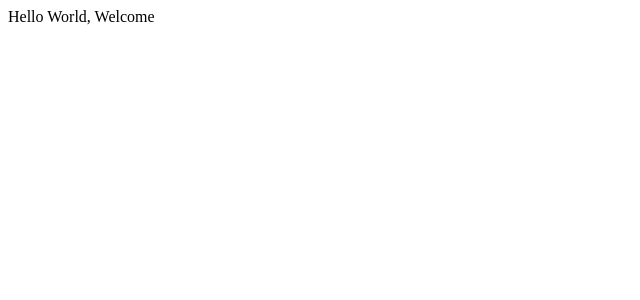
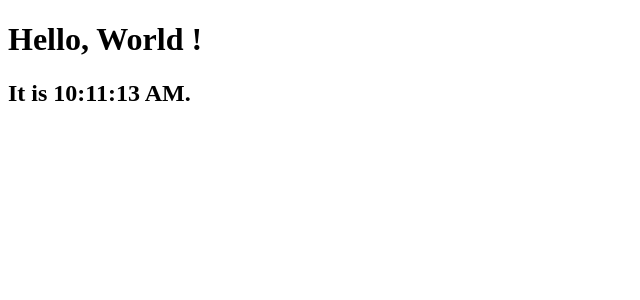
Before and after one commit to hricha05/React-app-practice, a React (Create React App) app: page / in a window 1280 px wide. Shown: the top 300 px of the page, without its empty margins (0-640 px from the left). Built offline with nearby package versions, Linux system fonts and the light colour scheme.

Commit message:
changed folder structure

```diff
--- a/src/components/App/App.js
+++ /dev/null
@@ -1,13 +0,0 @@
-import React, { Component } from 'react';
-
-class App extends Component {
-  render() {
-    return (
-      <div>
-        Hello World, Welcome
-      </div>
-    );
-  }
-}
-
-export default App;
--- /dev/null
+++ b/src/components/Clock/Clock.js
@@ -0,0 +1,12 @@
+import React, { Component } from 'react';
+
+function Clock(props) {
+    return (
+      <div>
+        <h1>Hello, World !</h1>
+        <h2>It is {props.date.toLocaleTimeString()}.</h2>
+      </div>
+    );
+  }
+
+export default Clock;
--- a/src/index.js
+++ b/src/index.js
@@ -1,7 +1,7 @@
 import React from 'react';
 import ReactDOM from 'react-dom';
 
-import App from './components/App/App';
+import Clock from './components/Clock/clock';
 import registerServiceWorker from './registerServiceWorker';
 
 // class Welcome extends React.Component {
@@ -25,6 +25,12 @@ import registerServiceWorker from './registerServiceWorker';
 // }
 
 // const element = <Welcome name ="Sara" />;
+function tick() {
+    ReactDOM.render(
+    <Clock date = {new Date()}/>,
+    document.getElementById('root')
+    );
+    registerServiceWorker();
+}
 
-ReactDOM.render(<App />, document.getElementById('root'));
-registerServiceWorker();
+setInterval(tick, 1000);
```
Also changed, not shown: src/components/Comment/comment.js (added).
